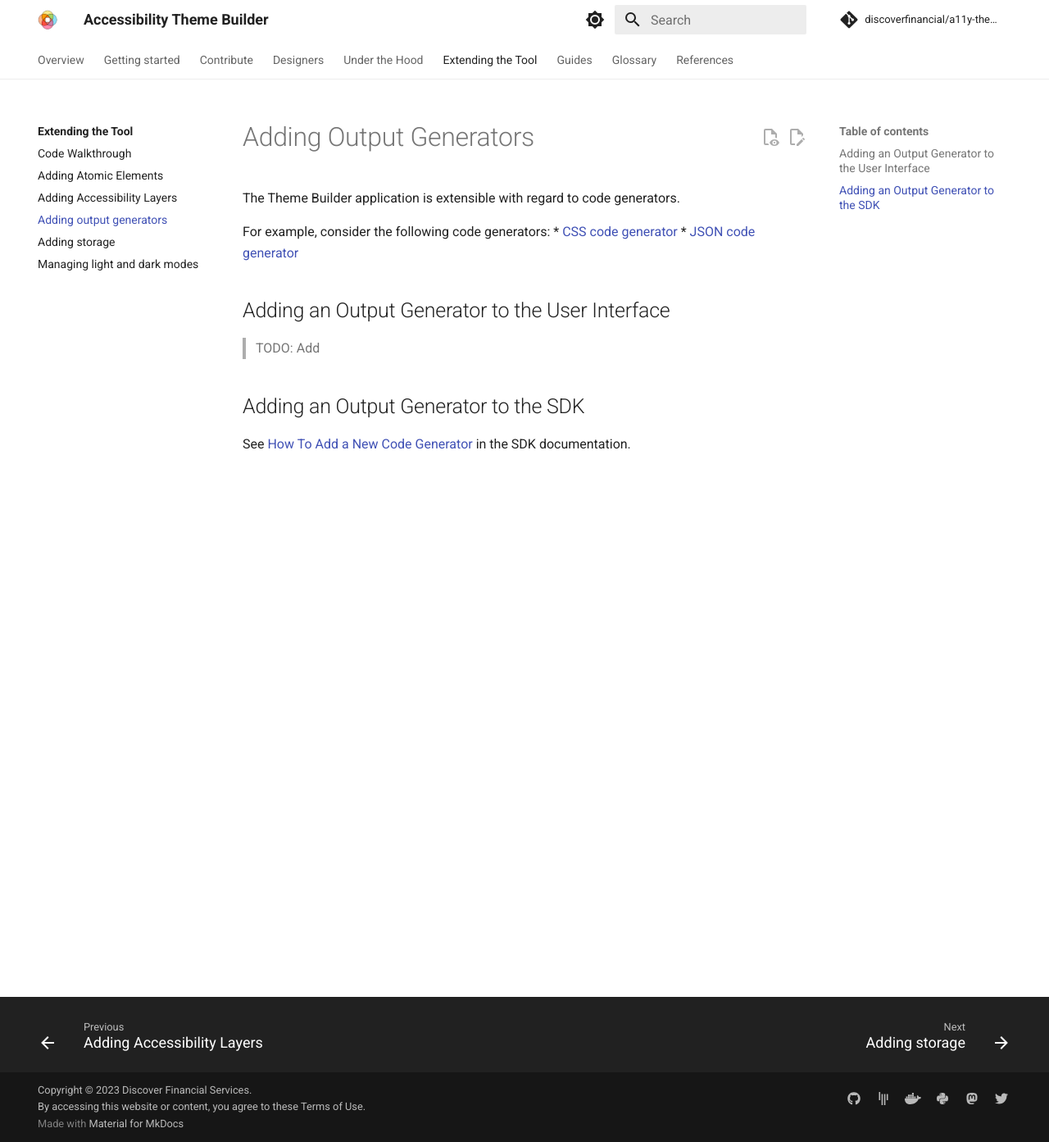
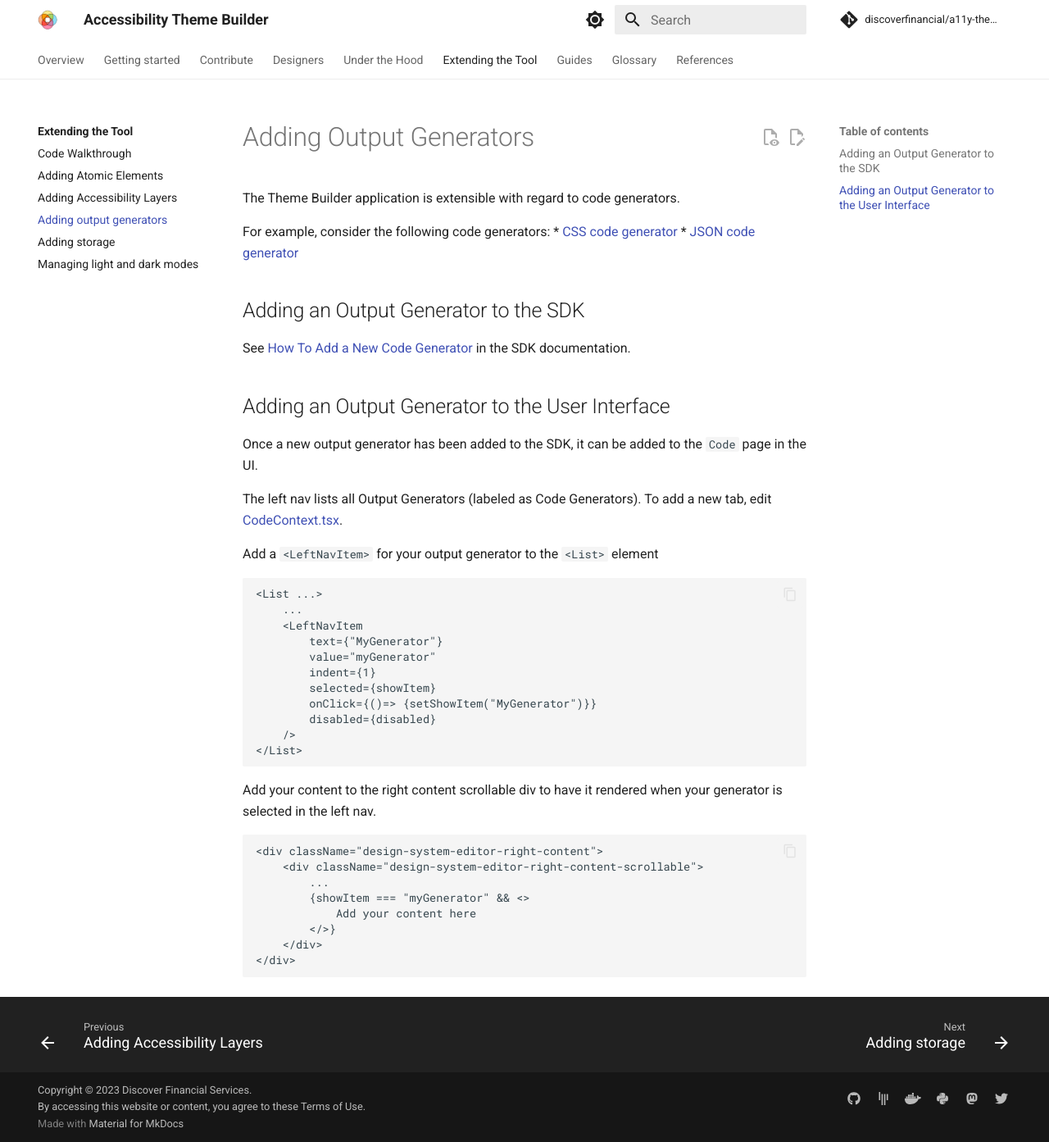
Before and after one commit to finos/a11y-theme-builder, an MkDocs documentation site: the page built from docs/developers/add-output-generators.md, in a window 1280 px wide and 1393 px high. Shown: the whole window at 82% size. Built offline with MkDocs 1.6.1 and Material for MkDocs 9.7.7, drawn with Linux system fonts in a browser that asks for light colours; comment, search, counter and statistics services are not loaded.

Commit message:
Add doc on output gen for UI

````diff
--- a/docs/developers/add-output-generators.md
+++ b/docs/developers/add-output-generators.md
@@ -6,10 +6,42 @@
 * [CSS code generator](https://github.com/discoverfinancial/a11y-theme-builder-sdk/blob/main/src/code/cssGenerator.ts#L1)
 * [JSON code generator](https://github.com/discoverfinancial/a11y-theme-builder-sdk/blob/main/src/code/jsonGenerator.ts#L1)
 
-## Adding an Output Generator to the User Interface
-
-> TODO: Add
 
 ## Adding an Output Generator to the SDK
 
 See [How To Add a New Code Generator](https://github.com/discoverfinancial/a11y-theme-builder-sdk/blob/main/DEV-GUIDE.md#how-to-add-a-new-code-generator) in the SDK documentation.
+
+## Adding an Output Generator to the User Interface
+
+Once a new output generator has been added to the SDK, it can be added to the `Code` page in the UI.
+
+The left nav lists all Output Generators (labeled as Code Generators).  To add a new tab, edit [CodeContext.tsx](https://github.com/discoverfinancial/a11y-theme-builder/blob/main/code/src/ui/src/pages/content/code/CodeContent.tsx#L1).
+
+Add a `<LeftNavItem>` for your output generator to the `<List>` element
+
+```
+<List ...>
+    ...
+    <LeftNavItem
+        text={"MyGenerator"}
+        value="myGenerator"
+        indent={1}
+        selected={showItem}
+        onClick={()=> {setShowItem("MyGenerator")}}
+        disabled={disabled}
+    />
+</List>
+```
+
+Add your content to the right content scrollable div to have it rendered when your generator is selected in the left nav.
+
+```
+<div className="design-system-editor-right-content">
+    <div className="design-system-editor-right-content-scrollable">
+        ...
+        {showItem === "myGenerator" && <>
+            Add your content here
+        </>}
+    </div>
+</div>
+```
````
